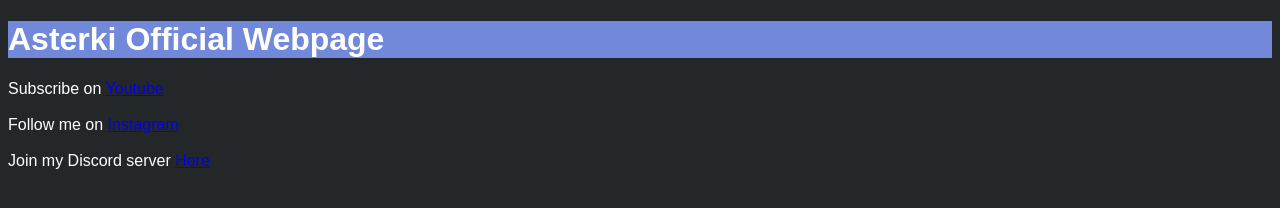
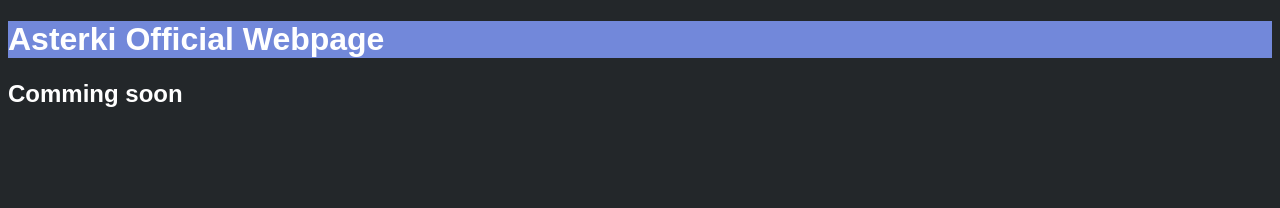
Before and after one commit to takipsizad/webpage, a plain HTML site: page index.html in a window 1280 px wide. Drawn offline with Linux system fonts and the light colour scheme.

Commit message:
comming soon

```diff
--- a/index.html
+++ b/index.html
@@ -12,9 +12,6 @@
 
   <body>
    <h1 style="background-color:#7288da;">Asterki Official Webpage</h1>
-
-    Subscribe on <a href="https://youtube.com">Youtube</a><br><br> Follow me on
-    <a href="https://Instagram.com">Instagram</a><br><br> Join my Discord server
-    <a href="https://discord.gg/cu7yN3">Here</a>
+   <h2>Comming soon</h2>
   </body>
 </html>
```
